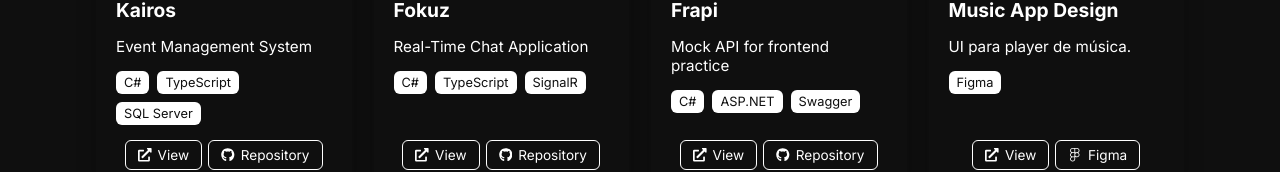
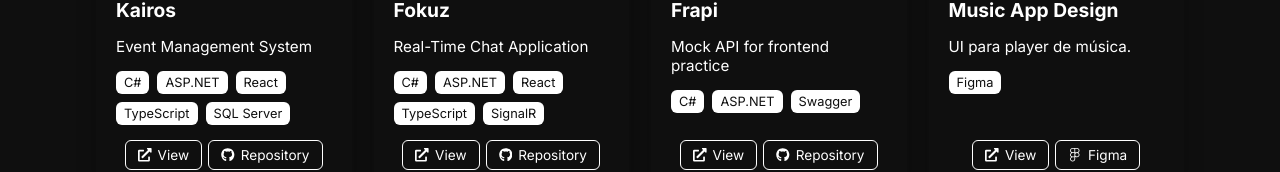
Before and after one commit to Adyllsxn/adyllsxn, a React (Vite) app in the folder portfolio/: page /projects in a window 1280 px wide. Shown: the part 521-693 px from the top of the page. Built offline with nearby package versions, Linux system fonts and the light colour scheme.

Commit message:
add new projet "programming": frapi

```diff
--- a/portfolio/src/containers/features/Projects/Project.tsx
+++ b/portfolio/src/containers/features/Projects/Project.tsx
@@ -24,8 +24,8 @@ interface ProjectData {
 
 // Lista de projetos
 const projectsData: ProjectData[] = [
-  { id: 1, type: 'programming', title: 'Kairos', description: 'Event Management System', tools: ['C#', 'TypeScript', 'SQL Server'], image: kairosImg, demo: 'https://kairoschurch.vercel.app/', repo: 'https://github.com/Adyllsxn/kairos' },
-  { id: 2, type: 'programming', title: 'Fokuz ', description: 'Real-Time Chat Application', tools: ['C#', 'TypeScript', 'SignalR'], image: '', demo: '#', repo: '#' },
+  { id: 1, type: 'programming', title: 'Kairos', description: 'Event Management System', tools: ['C#', 'ASP.NET', 'React', 'TypeScript', 'SQL Server'], image: kairosImg, demo: 'https://kairoschurch.vercel.app/', repo: 'https://github.com/Adyllsxn/kairos' },
+  { id: 2, type: 'programming', title: 'Fokuz ', description: 'Real-Time Chat Application', tools: ['C#', 'ASP.NET', 'React', 'TypeScript', 'SignalR'], image: '', demo: '#', repo: '#' },
   { id: 3, type: 'programming', title: 'Frapi ', description: 'Mock API for frontend practice', tools: ['C#', 'ASP.NET', 'Swagger'], image: frapiImg, demo: '#', repo: 'https://github.com/Adyllsxn/frapi' },
   { id: 4, type: 'design', title: 'Music App Design', description: 'UI para player de música.', tools: ['Figma'], image: '', demo: '#', figma: '#' },
   { id: 5, type: 'design', title: 'App Fitness', description: 'UI app fitness.', tools: ['Figma'], image: '', demo: '#', figma: '#' }
```
